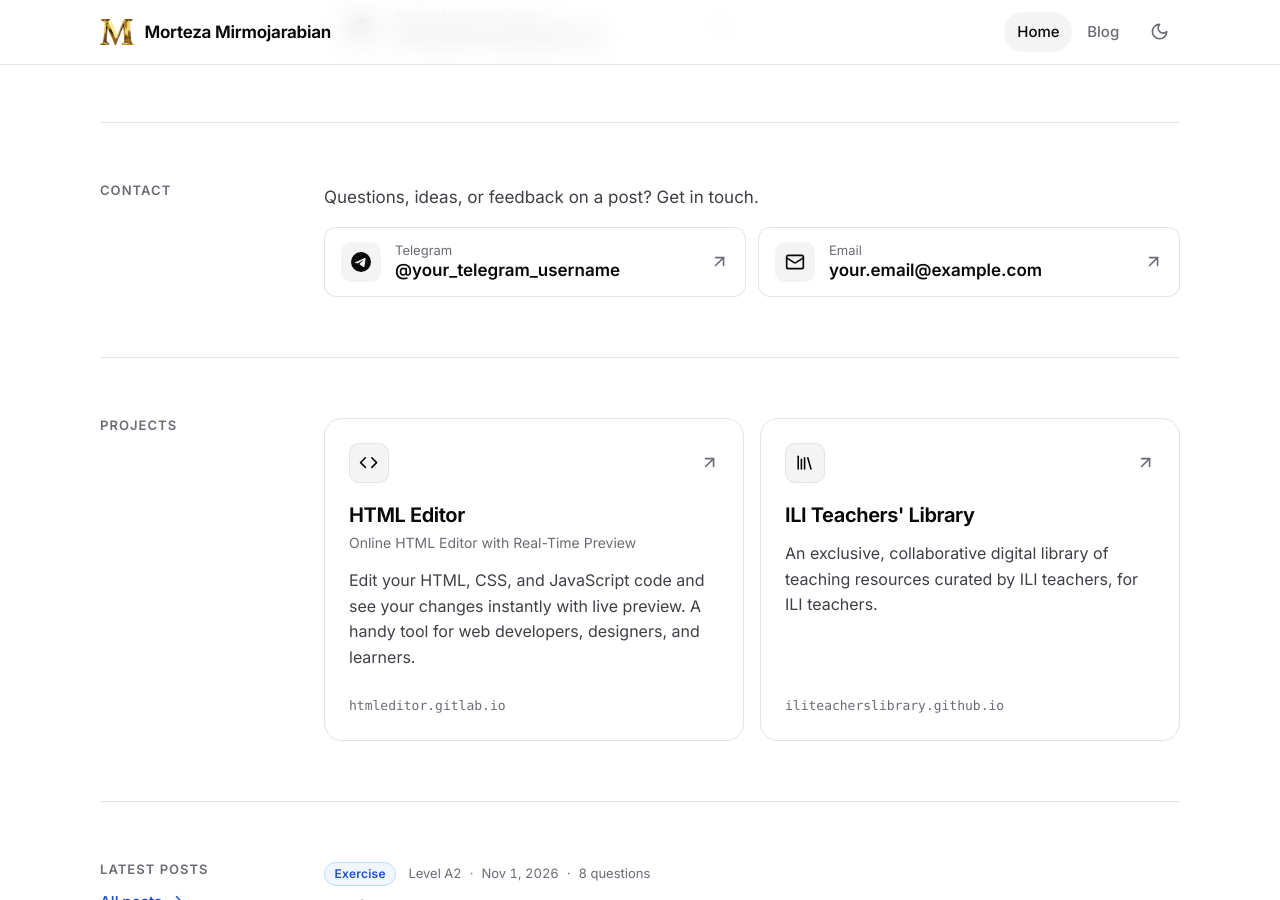
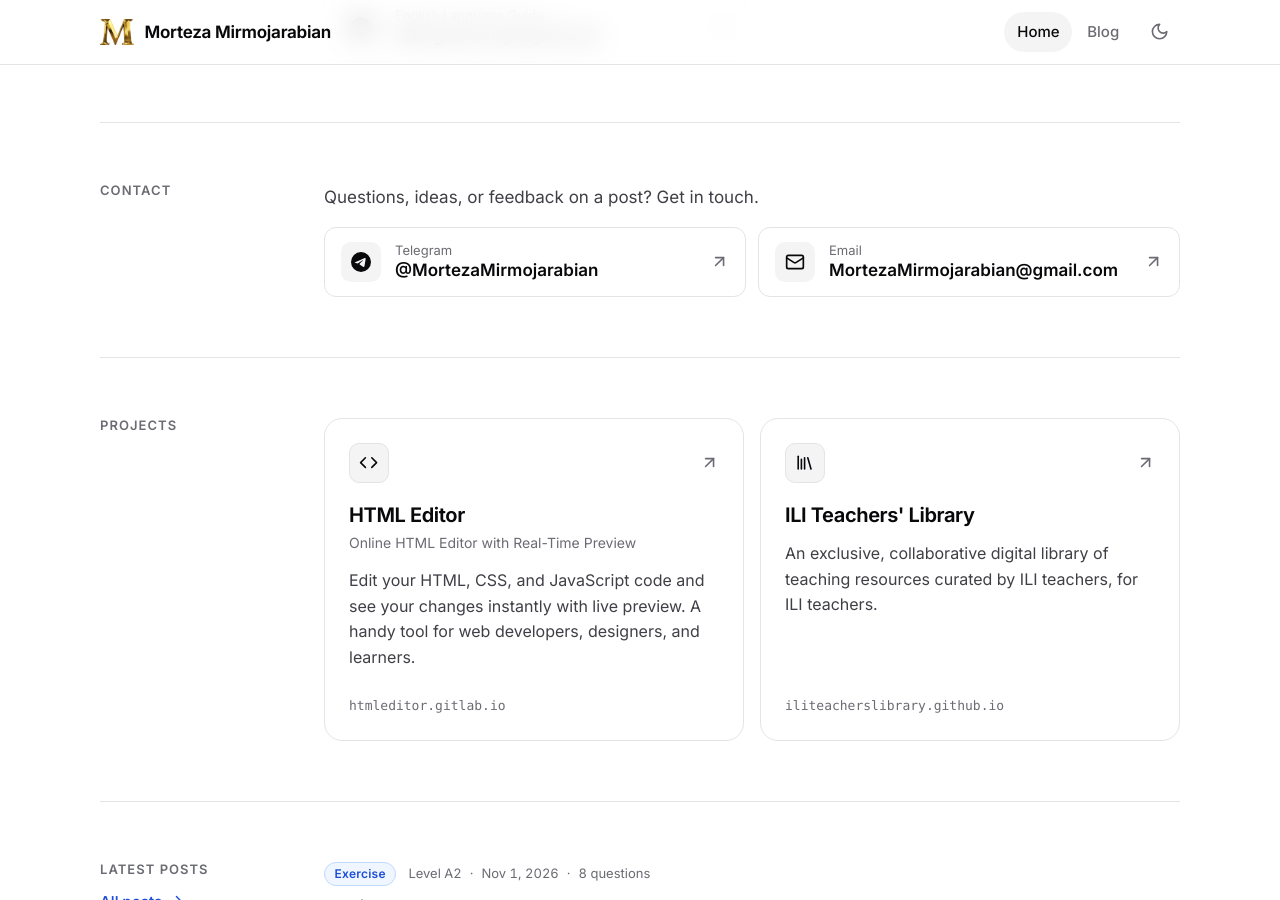
Before and after one commit to MortezaMirmojarabian/MortezaMirmojarabian.github.io, a Jekyll site: the page built from index.html, in a window 1280 px wide and 900 px high, scrolled down 1030 px. Built offline with Jekyll 4.4.1, drawn with Linux system fonts in a browser that asks for light colours.

Commit message:
Update _config.yml

```diff
--- a/_config.yml
+++ b/_config.yml
@@ -15,9 +15,9 @@ author:
   name: Morteza Mirmojarabian
 
 # -- Contact & social: REPLACE THE THREE PLACEHOLDERS ---------------------------
-telegram: your_telegram_username          # no "@"   ->  https://t.me/your_telegram_username
-email: your.email@example.com
-x_username: your_x_username               # no "@"   ->  used by "Follow on X" and "Share on X"
+telegram: MortezaMirmojarabian          # no "@"   ->  https://t.me/your_telegram_username
+email: MortezaMirmojarabian@gmail.com
+x_username: Mirmojarabian               # no "@"   ->  used by "Follow on X" and "Share on X"
 
 # -- Address (GitHub Pages "user site") ---------------------------------------
 url: "https://mortezamirmojarabian.github.io"
```
